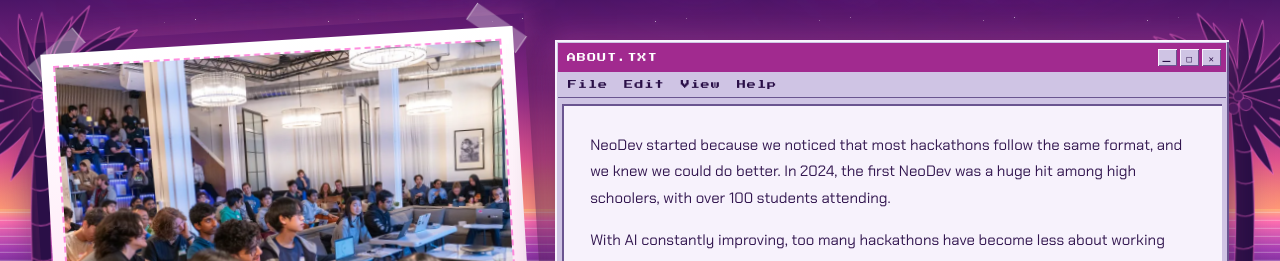
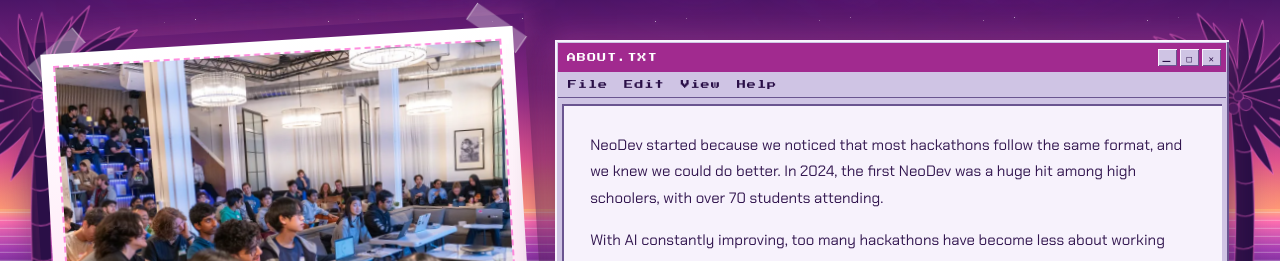
Before and after one commit to carrotbiit/neodev, a React (Vite) app in the folder frontend/: page / in a window 1280 px wide. Shown: the part 1031-1292 px from the top of the page. Built offline with nearby package versions, Linux system fonts and the light colour scheme.

Commit message:
tiny about section update

```diff
--- a/frontend/src/components/AboutSection.jsx
+++ b/frontend/src/components/AboutSection.jsx
@@ -11,7 +11,7 @@ import './About.css'
 
 /** The about window's copy — one string per paragraph. */
 const BRIEF = [
-  "NeoDev started because we noticed that most hackathons follow the same format, and we knew we could do better. In 2024, the first NeoDev was a huge hit among high schoolers, with over 100 students attending.",
+  "NeoDev started because we noticed that most hackathons follow the same format, and we knew we could do better. In 2024, the first NeoDev was a huge hit among high schoolers, with over 70 students attending.",
   "With AI constantly improving, too many hackathons have become less about working together and more about cranking out code the fastest. It's just not as fun.",
   "So how do we stand out? Big teams of ten, school versus school, and live pitching in front of judges and an audience. At our core, we're about collaboration and team dynamics.",
   "The past two years have been incredible, watching students build real connections and bring big ideas to life together. We can’t wait to see what you create next."
```
